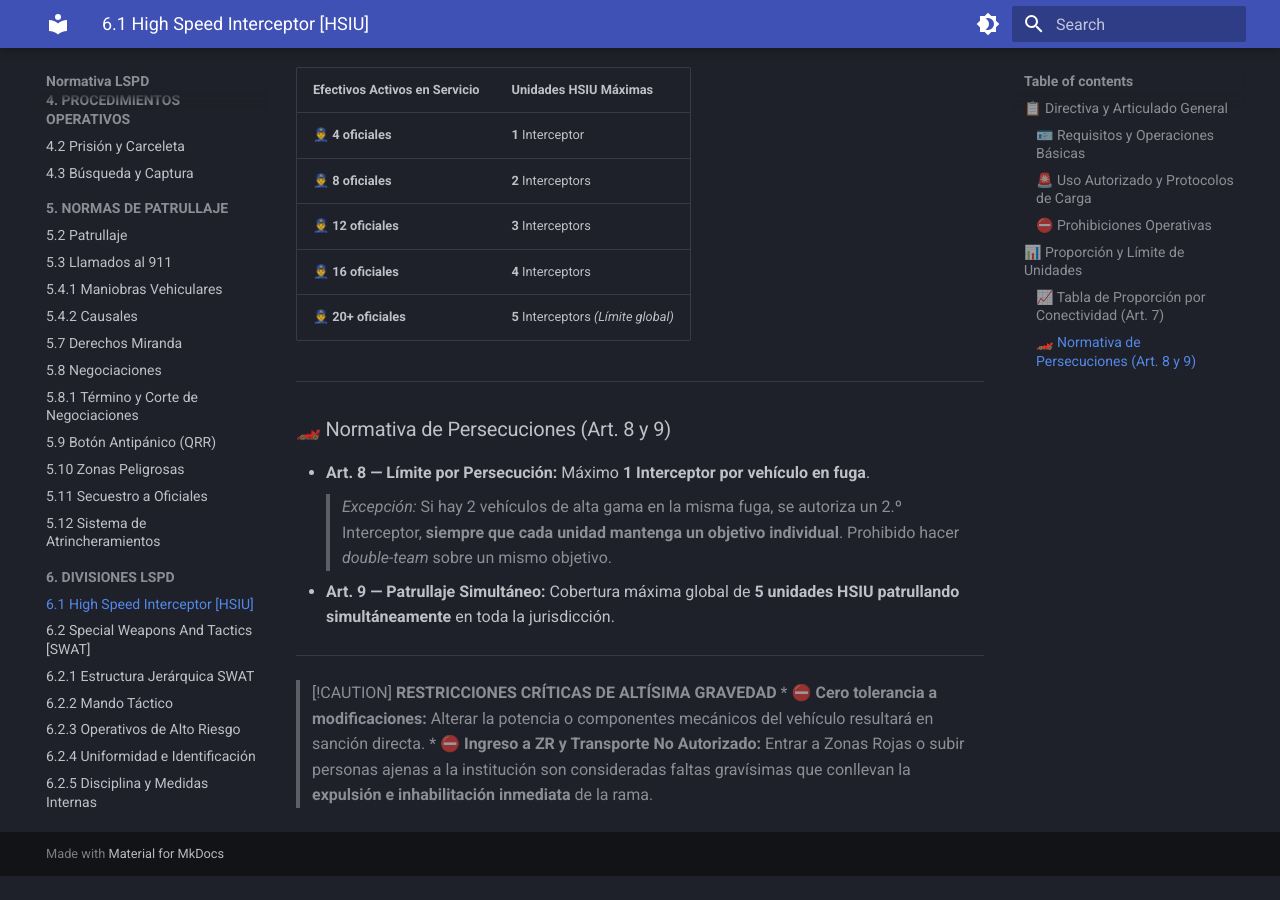
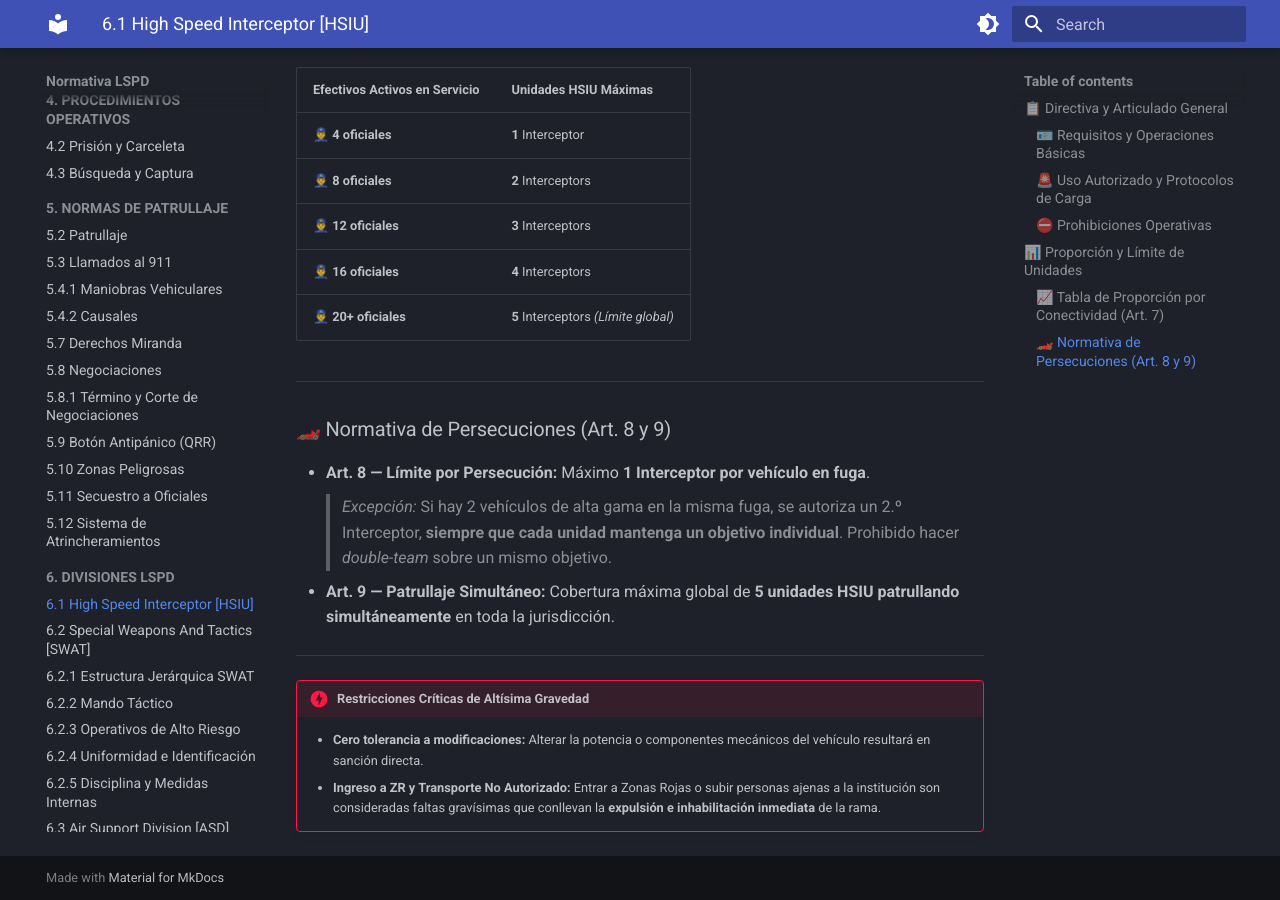
Before and after one commit to normativa-lspd-infinity-rp/Normativa-LSPD, an MkDocs documentation site: the page built from docs/divisiones/hsiu.md, in a window 1280 px wide and 900 px high, scrolled down 1560 px. Built offline with MkDocs 1.6.1 and Material for MkDocs 9.7.7, drawn with Linux system fonts in a browser that asks for light colours; before the commit the page ends 2436 px from its top, so only the background shows below that.

Commit message:
Update hsiu.md

```diff
--- a/docs/divisiones/hsiu.md
+++ b/docs/divisiones/hsiu.md
@@ -60,7 +59,7 @@ La disponibilidad en servicio activo y el despliegue en persecución están estr
 
 ---
 
-> [!CAUTION]
-> **RESTRICCIONES CRÍTICAS DE ALTÍSIMA GRAVEDAD**
-> * ⛔ **Cero tolerancia a modificaciones:** Alterar la potencia o componentes mecánicos del vehículo resultará en sanción directa.
-> * ⛔ **Ingreso a ZR y Transporte No Autorizado:** Entrar a Zonas Rojas o subir personas ajenas a la institución son consideradas faltas gravísimas que conllevan la **expulsión e inhabilitación inmediata** de la rama.
+!!! danger "Restricciones Críticas de Altísima Gravedad"
+
+    * **Cero tolerancia a modificaciones:** Alterar la potencia o componentes mecánicos del vehículo resultará en sanción directa.
+    * **Ingreso a ZR y Transporte No Autorizado:** Entrar a Zonas Rojas o subir personas ajenas a la institución son consideradas faltas gravísimas que conllevan la **expulsión e inhabilitación inmediata** de la rama.
```
Also changed, not shown: other parts of docs/divisiones/hsiu.md (+0 -1 lines).
